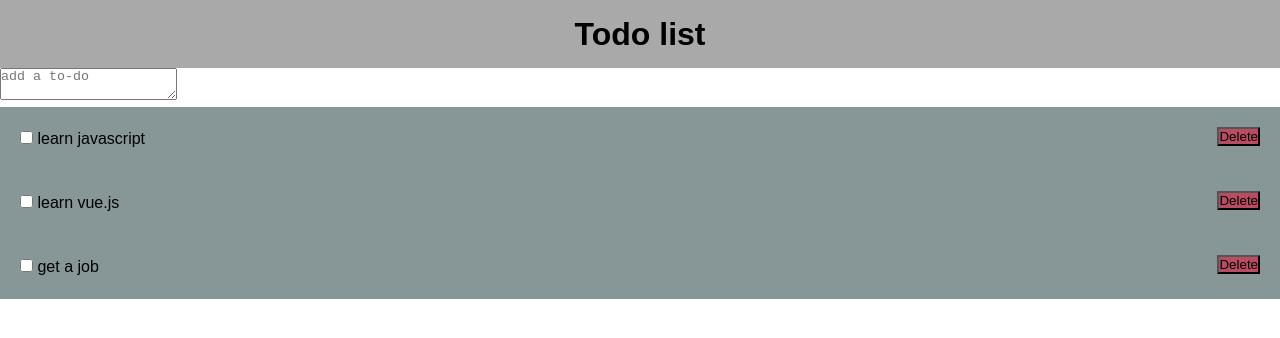
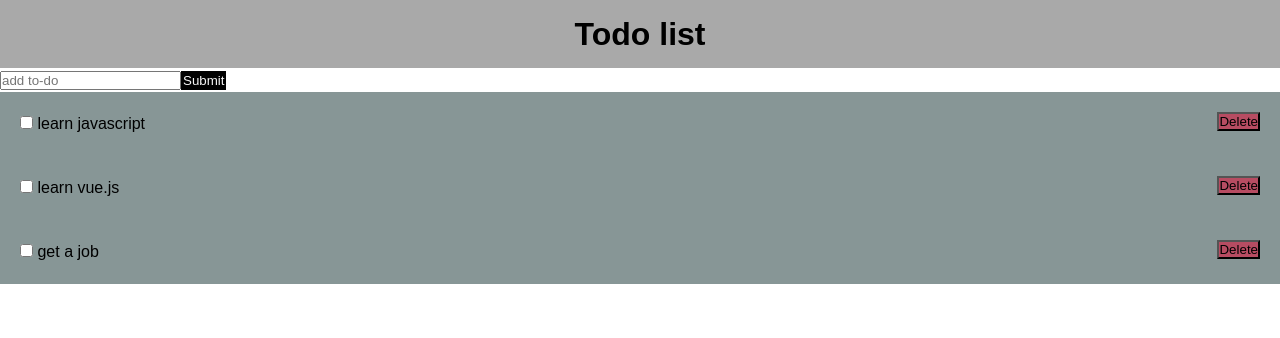
Before and after one commit to cag-martinez/vue-todo-list, a Vue app: page / in a window 1280 px wide. Shown: the top 338 px of the page. Built offline with nearby package versions, Linux system fonts and the light colour scheme.

Commit message:
fixed input and added a submit button with styling

```diff
--- a/src/App.vue
+++ b/src/App.vue
@@ -67,4 +67,17 @@ body {
   font-family: Arial, Helvetica, sans-serif;
   line-height: 1.5;
 }
+
+.button {
+  display: inline-block;
+  border:darkgray;
+  padding: 2px;
+  /* padding: 7px 20px; */
+  background: black;
+  color: whitesmoke;
+  cursor: pointer;
+}
+.button:hover{
+  background: darkseagreen;
+}
 </style>
--- a/src/components/Input.vue
+++ b/src/components/Input.vue
@@ -1,7 +1,10 @@
 <template>
-    <header>
-        <textarea v-model="input" placeholder="add a to-do"> </textarea>
-    </header>
+    <div>
+        <form>
+        <input type="text" name="title" placeholder="add to-do" >
+        <input type="submit" value="Submit" class="button" >
+        </form>
+    </div>
 </template>
 
 <script>
@@ -11,5 +14,7 @@ name: "Input"
 </script>
 
 <style scoped>
-
+form {
+    align-items: flex;
+}
 </style>
```
